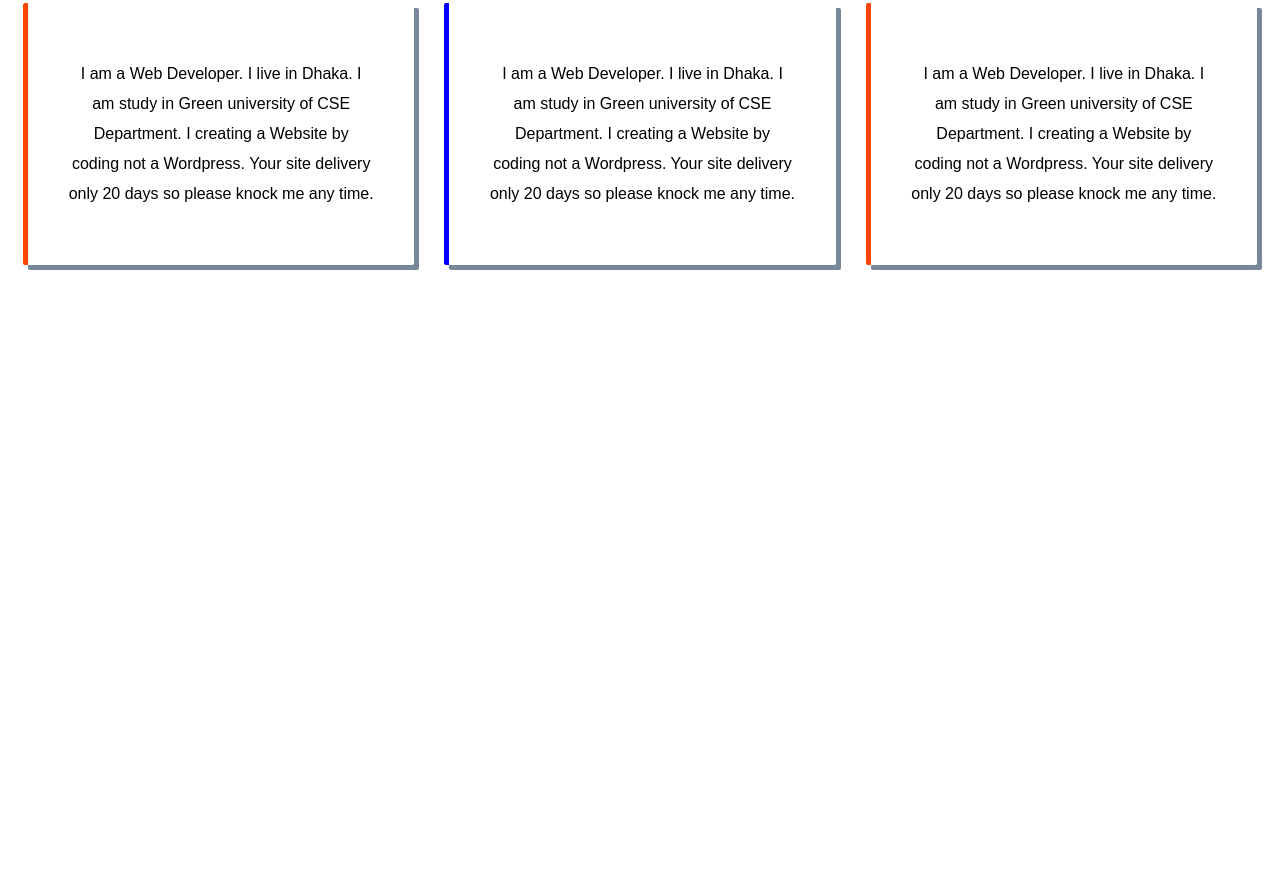
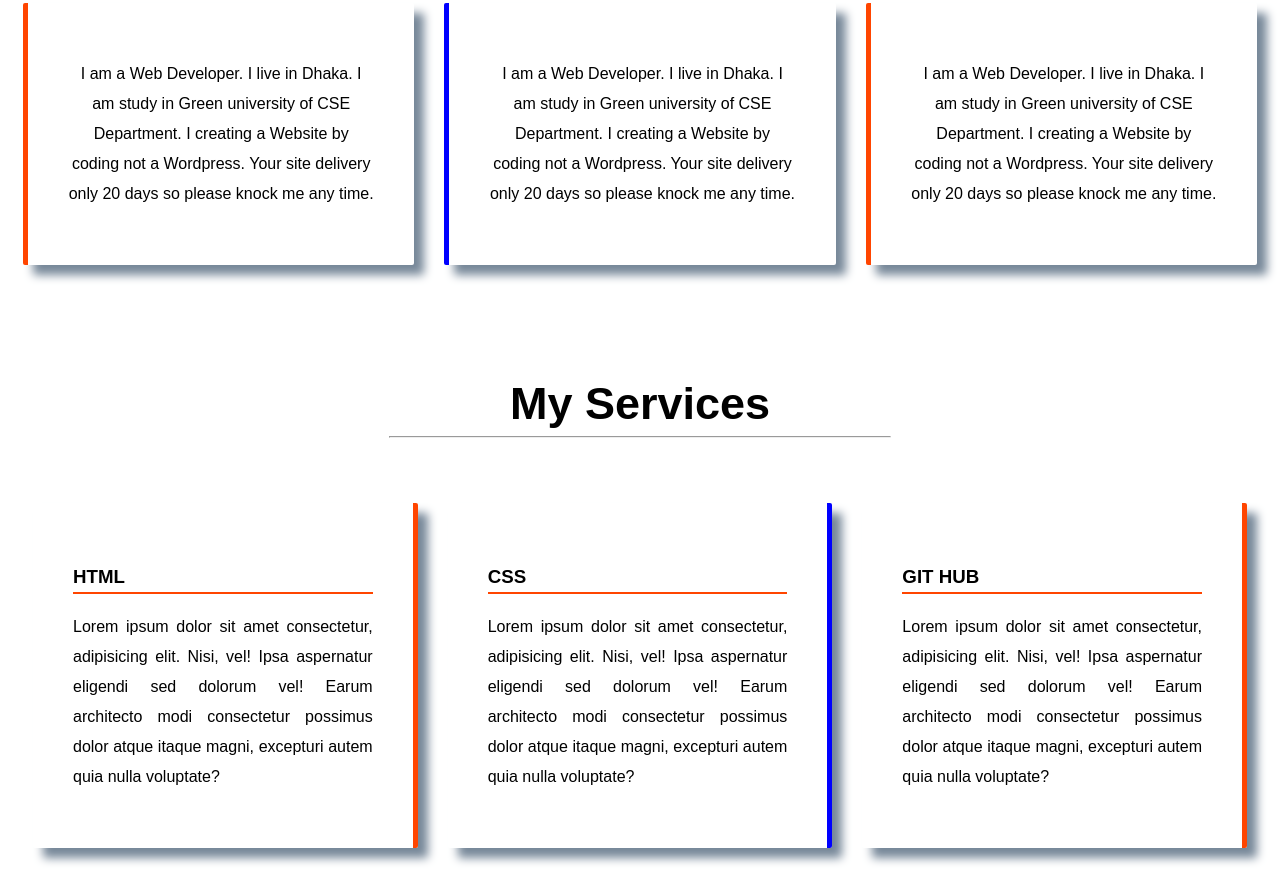
Before and after one commit to SRcoder898/personal-portfolio, a plain HTML site: page index.html in a window 1280 px wide. Shown: the part 996-1889 px from the top of the page. Before the commit the page ends 1306 px from the top, so only its background shows below. Drawn offline with Linux system fonts and the light colour scheme; a web font is replaced by a local one.

Commit message:
add coded

```diff
--- a/index.html
+++ b/index.html
@@ -66,6 +66,34 @@
 
     <!--EXPERIENCE SECTION END-->
 
+    <!--SERVICES SECTION START-->
+
+    <h1 class="exp-h1">My Services</h1>
+    <hr style="width:500px; text-align:center; color:orangered;">
+
+    <div class="service-area">
+        <div class="first-service">
+            <h3>HTML</h3>
+            <P>Lorem ipsum dolor sit amet consectetur, adipisicing elit. Nisi, vel! Ipsa aspernatur eligendi sed dolorum vel! Earum architecto modi consectetur possimus dolor atque itaque magni, excepturi autem quia nulla voluptate?</P>
+        </div>
+
+        <div class="second-service">
+            <h3>CSS</h3>
+            <P>Lorem ipsum dolor sit amet consectetur, adipisicing elit. Nisi, vel! Ipsa aspernatur eligendi sed dolorum vel! Earum architecto modi consectetur possimus dolor atque itaque magni, excepturi autem quia nulla voluptate?</P>
+        </div>
+
+        <div class="third-service">
+            <h3>GIT HUB</h3>
+            <P>Lorem ipsum dolor sit amet consectetur, adipisicing elit. Nisi, vel! Ipsa aspernatur eligendi sed dolorum vel! Earum architecto modi consectetur possimus dolor atque itaque magni, excepturi autem quia nulla voluptate?</P>
+        </div>
+
+
+
+    </div>
+
+
+     <!--SERVICES SECTION END-->
+
 
 
 
--- a/style.css
+++ b/style.css
@@ -96,7 +96,7 @@ h1 span{
     margin: 15px 15px 15px 15px;
     padding: 40px;
     text-align: center;
-    box-shadow: 5px 5px lightslategray;
+    box-shadow: 10px 10px 10px lightslategray;
     line-height: 30px;
 }
 
@@ -106,7 +106,7 @@ h1 span{
     margin: 15px 15px 15px 15px;
     padding: 40px;
     text-align: center;
-    box-shadow: 5px 5px lightslategray;
+    box-shadow: 10px 10px 10px lightslategray;
     line-height: 30px;
 }
 
@@ -116,10 +116,77 @@ h1 span{
     margin: 15px 15px 15px 15px;
     padding: 40px;
     text-align: center;
-    box-shadow: 5px 5px lightslategray;
+    box-shadow: 10px 10px 10px lightslategray;
     line-height: 30px;
 }
 
+/*EXPERIENCE SECTION END*/
 
 
-/*EXPERIENCE SECTION END*/
+/*SERVICES SECTION START*/
+.service-area{
+    display: flex;
+    margin-top: 50px;
+    margin-bottom: 30px;margin-left: 10px;
+    margin-right: 10px;
+}
+
+.first-service{
+    border-right:5px solid orangered;
+    border-radius: 2px;
+    margin: 15px 15px 15px 15px;
+    padding: 40px;
+    text-align: justify;
+    box-shadow: 10px 10px 10px lightslategray;
+    line-height: 30px;
+}
+
+.first-service:hover{
+    background-color: blue;
+    transition: 1s;
+    color: white;
+}
+
+.second-service:hover{
+    background-color: orangered;
+    transition: 1s;
+    color: white;
+}
+
+.third-service:hover{
+    background-color: blue;
+    transition: 1s;
+    color: white;
+}
+
+.second-service{
+    border-right: 5px solid blue;
+    border-radius: 2px;
+    margin: 15px 15px 15px 15px;
+    padding: 40px;
+    text-align: justify;
+    box-shadow: 10px 10px 10px lightslategray;
+    line-height: 30px;
+}
+
+.third-service{
+    border-right: 5px solid orangered;
+    border-radius: 2px;
+    margin: 15px 15px 15px 15px;
+    padding: 40px;
+    text-align: justify;
+    box-shadow: 10px 10px 10px lightslategray;
+    line-height: 30px;
+}
+
+.first-service h3{
+    border-bottom: solid 2px orangered;
+}
+.second-service h3{
+    border-bottom: solid 2px orangered;
+}
+.third-service h3{
+    border-bottom: solid 2px orangered;
+}
+
+/*SERVICES SECTION END*/
```
